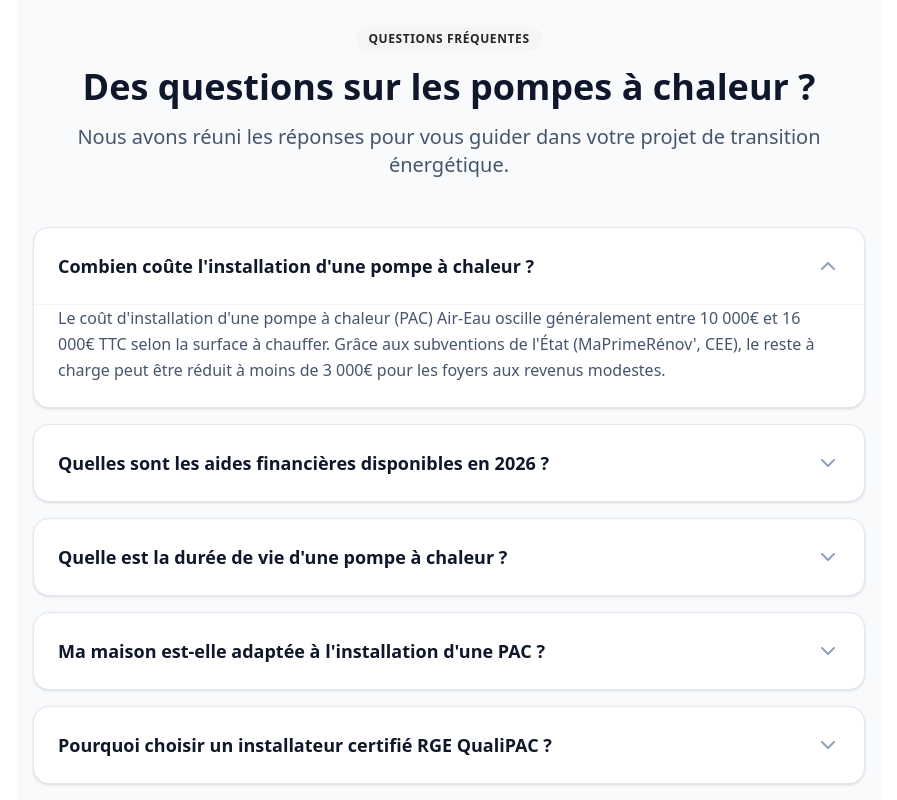
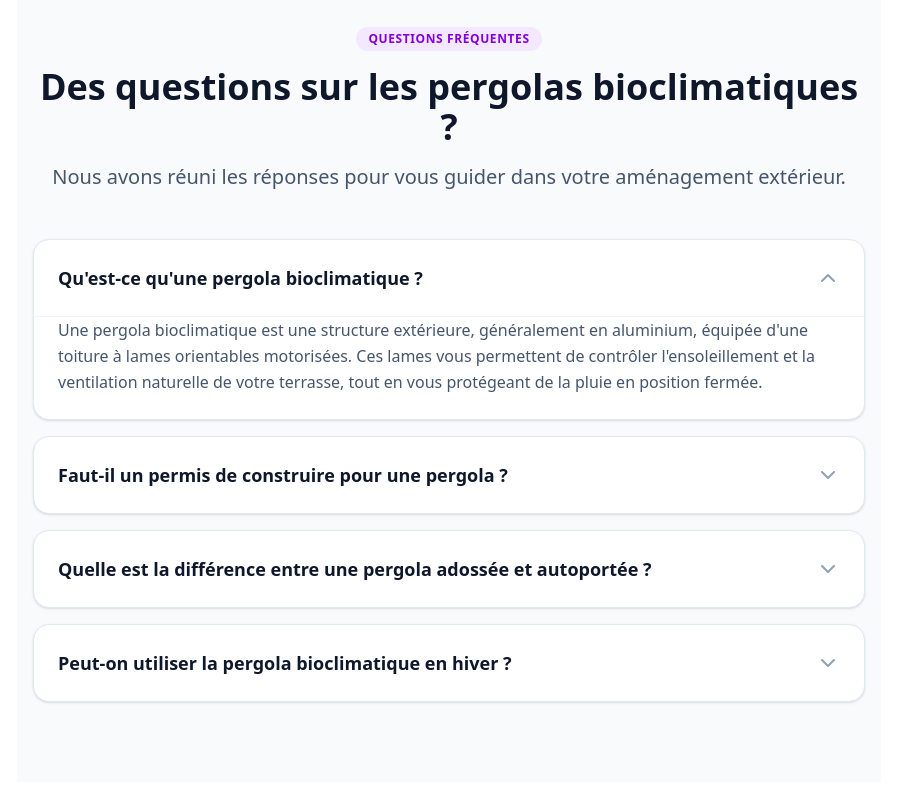
Before and after one commit to tuangiangluong-afk/expertpergolabioclimatique.fr, a Next.js app: page /home in a window 1280 px wide. Shown: the part 4540-5340 px from the top of the page, without its empty margins (191-1088 px from the left). Built offline with nearby package versions, Linux system fonts and the light colour scheme.

Commit message:
fix: FAQ typescript type issue

```diff
--- a/src/components/FAQ.tsx
+++ b/src/components/FAQ.tsx
@@ -6,41 +6,46 @@ import { ChevronDown } from "lucide-react";
 interface FAQProps {
     city?: string;
     type?: string;
-    themeColor?: 'blue' | 'emerald' | 'amber' | 'purple' | 'rose';
+    themeColor?: 'blue' | 'emerald' | 'amber' | 'purple' | 'rose' | 'slate' | 'stone';
+    items?: { question: string; answer: string; }[];
 }
 
-export default function FAQ({ city, type, themeColor = 'rose' }: FAQProps) {
-    const questions = [
+export default function FAQ({ city, type, themeColor = 'purple', items }: FAQProps) {
+    const defaultQuestions = [
         {
-            q: "Combien coûte l'installation d'une pompe à chaleur ?",
-            a: "Le coût d'installation d'une pompe à chaleur (PAC) Air-Eau oscille généralement entre 10 000€ et 16 000€ TTC selon la surface à chauffer. Grâce aux subventions de l'État (MaPrimeRénov', CEE), le reste à charge peut être réduit à moins de 3 000€ pour les foyers aux revenus modestes."
+            question: "Combien coûte l'installation d'une pergola bioclimatique ?",
+            answer: "Le coût moyen d'une pergola bioclimatique en aluminium sur mesure varie entre 3500€ et 8000€, selon les dimensions, la motorisation et les options choisies (lumières LED, stores latéraux, capteurs météo)."
         },
         {
-            q: "Quelles sont les aides financières disponibles en 2026 ?",
-            a: "Pour le remplacement d'un chauffage fossile (fioul ou gaz), vous pouvez cumuler MaPrimeRénov' (jusqu'à 9 000€), la prime CEE (jusqu'à 5 000€), l'éco-prêt à taux zéro (éco-PTZ) jusqu'à 50 000€ et une TVA réduite à 5.5% appliquée directement sur la facture de pose."
+            question: "Faut-il un permis de construire pour une pergola ?",
+            answer: "Pour une pergola dont la surface au sol est comprise entre 5m² et 20m², une simple déclaration préalable de travaux en mairie est suffisante. Au-delà de 20m², un permis de construire est requis."
         },
         {
-            q: "Quelle est la durée de vie d'une pompe à chaleur ?",
-            a: "Une pompe à chaleur a une durée de vie moyenne de 15 à 20 ans. Pour optimiser ses performances et sa longévité, il est recommandé de souscrire à un contrat d'entretien annuel auprès d'un technicien certifié."
+            question: "Quelle est la résistance d'une pergola face au vent et à la neige ?",
+            answer: "Nos pergolas bioclimatiques en aluminium extrudé sont conçues pour résister à des vents violents allant jusqu'à 120 km/h et peuvent supporter une charge de neige importante. Les capteurs de pluie et de vent ferment automatiquement les lames."
         },
         {
-            q: "Ma maison est-elle adaptée à l'installation d'une PAC ?",
-            a: "Les pompes à chaleur s'adaptent à la majorité des logements. L'idéal est de disposer d'un système de chauffage central existant (radiateurs hydrauliques ou plancher chauffant) et d'un espace extérieur dégagé (jardin, cour, cour intérieure) pour positionner l'unité extérieure."
+            question: "Comment entretenir sa pergola bioclimatique ?",
+            answer: "L'entretien est très simple. Un nettoyage deux fois par an à l'eau savonneuse (sans détergent agressif) suffit pour maintenir l'aluminium et le mécanisme des lames orientables en parfait état."
         },
         {
-            q: "Pourquoi choisir un installateur certifié RGE QualiPAC ?",
-            a: "La certification RGE (Reconnu Garant de l'Environnement) option QualiPAC garantit que l'artisan maîtrise la pose de ces systèmes et respecte les normes thermiques. Elle est également obligatoire pour bénéficier des subventions de l'État."
+            question: "Quelles garanties sont offertes par vos installateurs partenaires ?",
+            answer: "Tous nos installateurs partenaires disposent d'une assurance garantie décennale. Les structures en aluminium sont généralement garanties 10 ans et les motorisations 5 ans."
         }
     ];
 
+    const questions = items || defaultQuestions;
+
     const [openIndex, setOpenIndex] = useState<number | null>(0);
 
-    const themeStyles = {
+    const themeStyles: Record<string, string> = {
         blue: "bg-blue-100 text-blue-700",
         emerald: "bg-emerald-100 text-emerald-700",
         amber: "bg-amber-100 text-amber-800",
         purple: "bg-purple-100 text-purple-700",
-        rose: "bg-stone-100 text-stone-800"
+        rose: "bg-slate-100 text-slate-800",
+        slate: "bg-slate-100 text-slate-800",
+        stone: "bg-stone-100 text-stone-800"
     };
 
     const faqSchema = {
@@ -48,14 +53,14 @@ export default function FAQ({ city, type, themeColor = 'rose' }: FAQProps) {
         "@type": "FAQPage",
         "mainEntity": questions.map(item => ({
             "@type": "Question",
-            "name": item.q,
+            "name": item.question,
             "acceptedAnswer": {
                 "@type": "Answer",
-                "text": item.a
+                "text": item.answer
             }
         }))
     };
-    const badgeClass = themeStyles[themeColor] || themeStyles.rose;
+    const badgeClass = themeStyles[themeColor] || themeStyles.purple;
 
     return (
         <section className="py-20 bg-slate-50 border-t border-slate-200">
@@ -69,10 +74,10 @@ export default function FAQ({ city, type, themeColor = 'rose' }: FAQProps) {
                         Questions Fréquentes
                     </span>
                     <h2 className="text-3xl md:text-4xl font-extrabold text-slate-900">
-                        Des questions sur les pompes à chaleur ?
+                        Des questions sur les pergolas bioclimatiques ?
                     </h2>
                     <p className="text-xl text-slate-600 mt-4">
-                        Nous avons réuni les réponses pour vous guider dans votre projet de transition énergétique.
+                        Nous avons réuni les réponses pour vous guider dans votre aménagement extérieur.
                     </p>
                 </div>
 
@@ -86,7 +91,7 @@ export default function FAQ({ city, type, themeColor = 'rose' }: FAQProps) {
                                 onClick={() => setOpenIndex(openIndex === i ? null : i)}
                                 className="w-full flex items-center justify-between p-6 text-left"
                             >
-                                <span className="font-bold text-lg text-slate-900 pr-8">{item.q}</span>
+                                <span className="font-bold text-lg text-slate-900 pr-8">{item.question}</span>
                                 <ChevronDown
                                     className={`text-slate-400 transition-transform duration-300 ${openIndex === i ? "rotate-180" : ""}`}
                                 />
@@ -99,7 +104,7 @@ export default function FAQ({ city, type, themeColor = 'rose' }: FAQProps) {
                                 `}
                             >
                                 <div className="p-6 pt-0 text-slate-600 leading-relaxed border-t border-slate-100">
-                                    {item.a}
+                                    {item.answer}
                                 </div>
                             </div>
                         </div>
```
